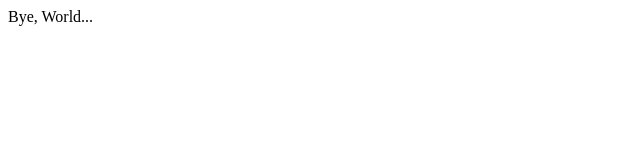
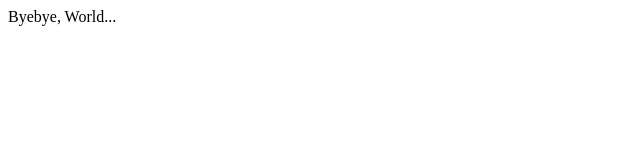
Before and after one commit to scheakur/scheakur.github.com, a plain HTML site: page index.html in a window 1280 px wide. Shown: the full height of the page, 0-640 px from the left. Drawn offline with Linux system fonts and the light colour scheme.

Commit message:
Update test

```diff
--- a/index.html
+++ b/index.html
@@ -5,6 +5,6 @@
     <title>Scheakur</title>
   </head>
   <body>
-    Bye, World...
+    Byebye, World...
   </body>
 </html>
```
